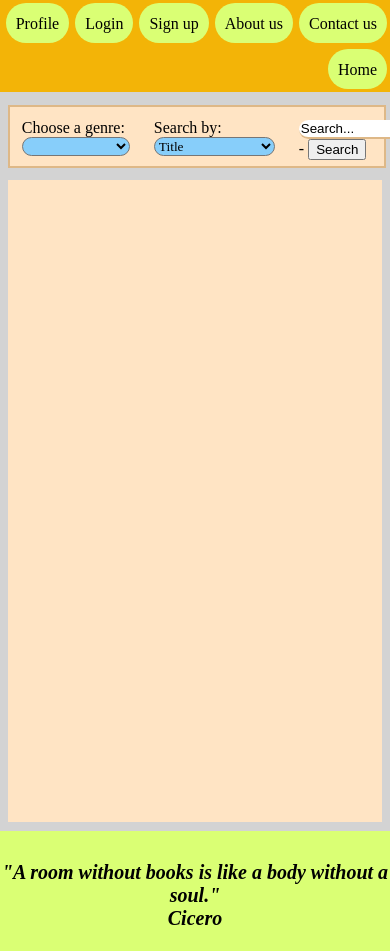
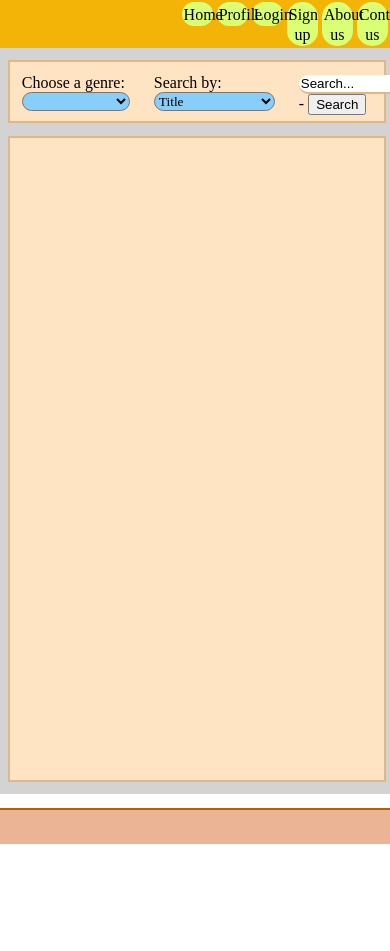
Before and after one commit to ggeorgiev98/Book-Forum, a React (Create React App) app: page / in a window 390 px wide. Shown: the top 951 px of the page. After the commit the page ends 844 px from the top, so only its background shows below. Built offline with nearby package versions, Linux system fonts and the light colour scheme.

Commit message:
Some css fixes
Css fixes so the site became more responsive

```diff
--- a/src/components/books/index.module.css
+++ b/src/components/books/index.module.css
@@ -8,5 +8,6 @@
     grid-template-columns: 20% 20% 20% 20%;
     grid-template-rows:  40% 40%;
     justify-content: space-evenly;
-    background-color: bisque
+    background-color: bisque;
+    border: 2px solid burlywood;
 };
--- a/src/components/content-search/index.module.css
+++ b/src/components/content-search/index.module.css
@@ -9,7 +9,7 @@
     margin-bottom: 1.5vh;
     /*border-top-left-radius: 30px;
     border-bottom-right-radius: 30px;*/
-    border: 2px solid burlywood
+    border: 2px solid burlywood;
 }
 
 .box {
--- a/src/components/content/index.module.css
+++ b/src/components/content/index.module.css
@@ -1,7 +1,7 @@
 .content {
     float: right;
     width: 100%;
-    height: 87.5vh;
+    height: 95%;
     clear: right;
     background-color: lightgrey;
 }
--- a/src/components/footer/index.js
+++ b/src/components/footer/index.js
@@ -5,7 +5,6 @@ import styles from './index.module.css';
 const Footer = () => {
     return (
         <footer className={styles.footer}>
-            <p className={styles.quote}>"A room without books is like a body without a soul."<br/>Cicero</p>
         </footer>
     );
 };
--- a/src/components/footer/index.module.css
+++ b/src/components/footer/index.module.css
@@ -1,17 +1,8 @@
 .footer{
-    background-color: rgb(218, 255, 116);
-    display: inline-block;
-    bottom: 0;
-    height: 120px;
-    margin-top: 0;
-    text-align: center;
+    background-color: rgb(235, 180, 148);
+    position: absolute;
+    height: 4%;
+    bottom: 0%;
     width: 100%;
+    border-top: 2px solid rgb(173, 99, 3)
 }
-
-.quote {
-    font-family: 'Merienda One', cursive;
-    font-size: 20px;
-    font-weight: bold;
-    font-style: oblique;
-    padding-top: 10px;
-}
--- a/src/components/link/index.module.css
+++ b/src/components/link/index.module.css
@@ -1,15 +1,22 @@
 /* Navigation */
 .nav-box {
+    text-align: center;
     display: block;
-    width: auto;
+    width: 7%;
     background-color: rgb(218, 255, 116);
     float: right;
-    margin: 3px;
-    padding: 10px;
-    border-radius: 30px;
+    margin: 0.5%;
+    padding: 0.5%;
+    border-radius: 15px;
 }
 
 .nav-box:hover {
+    background: rgba(218, 255, 116, 0.74);
+    cursor: pointer;
+    font-weight: bold;
+}
+
+.nav-box::after {
     background: rgba(218, 255, 116, 0.74);
     cursor: pointer;
     font-weight: bold;
@@ -28,6 +35,7 @@
     margin-bottom: 15%;
     text-align: center;
 }*/
+
 .menu-box {
 
     height: 3.5%;
--- a/src/index.css
+++ b/src/index.css
@@ -5,6 +5,7 @@ body {
     sans-serif;
   -webkit-font-smoothing: antialiased;
   -moz-osx-font-smoothing: grayscale;
+  min-height: 100%;
 }
 
 code {
```
